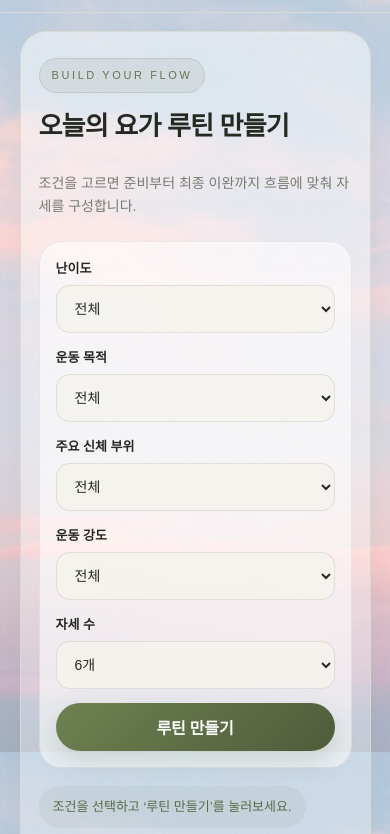
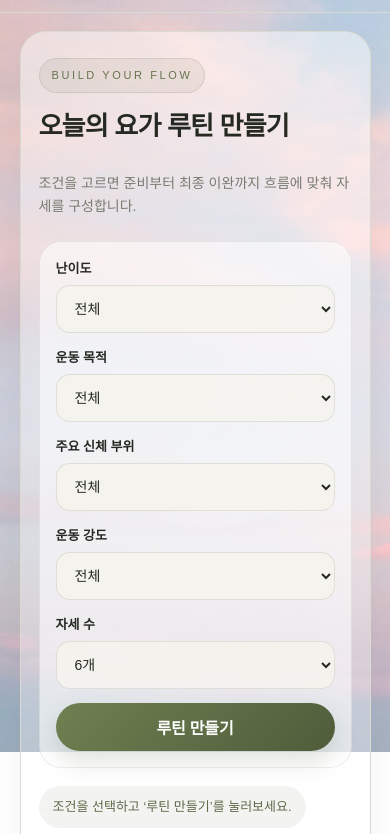
Before and after one commit to schwatara-eng/yoga_flow_app, a website: page public/index.html in a window 390 px wide. Shown: the part 92-926 px from the top of the page. Drawn offline with Linux system fonts and the light colour scheme; no server answers.

Commit message:
Enhance body background styling with fixed position and responsive adjustments

```diff
--- a/public/style.css
+++ b/public/style.css
@@ -12,18 +12,34 @@
 
 body {
     margin: 0;
+    position: relative;
+    color: var(--ink);
+    font-family: Arial, 'Noto Sans KR', sans-serif;
+}
 
-    background:
-        linear-gradient(rgba(245, 243, 238, 0.4),
-            rgba(245, 243, 238, 0.4)),
+body::before {
+    content: "";
+    position: fixed;
+    inset: 0;
+    z-index: -1;
+
+    background-image:
+        linear-gradient(
+            rgba(245, 243, 238, 0.4),
+            rgba(245, 243, 238, 0.4)
+        ),
         url("images/photo-1514477917009-389c76a86b68.jpg");
 
     background-size: cover;
-    background-position: center;
-    background-attachment: fixed;
+    background-position: center center;
+    background-repeat: no-repeat;
+}
 
-    color: var(--ink);
-    font-family: Arial, 'Noto Sans KR', sans-serif;
+/* 폰 세로 화면에서는 사진 왼쪽을 기준으로 */
+@media (max-width: 600px) {
+    body::before {
+        background-position: left center;
+    }
 }
 
 a {
```
